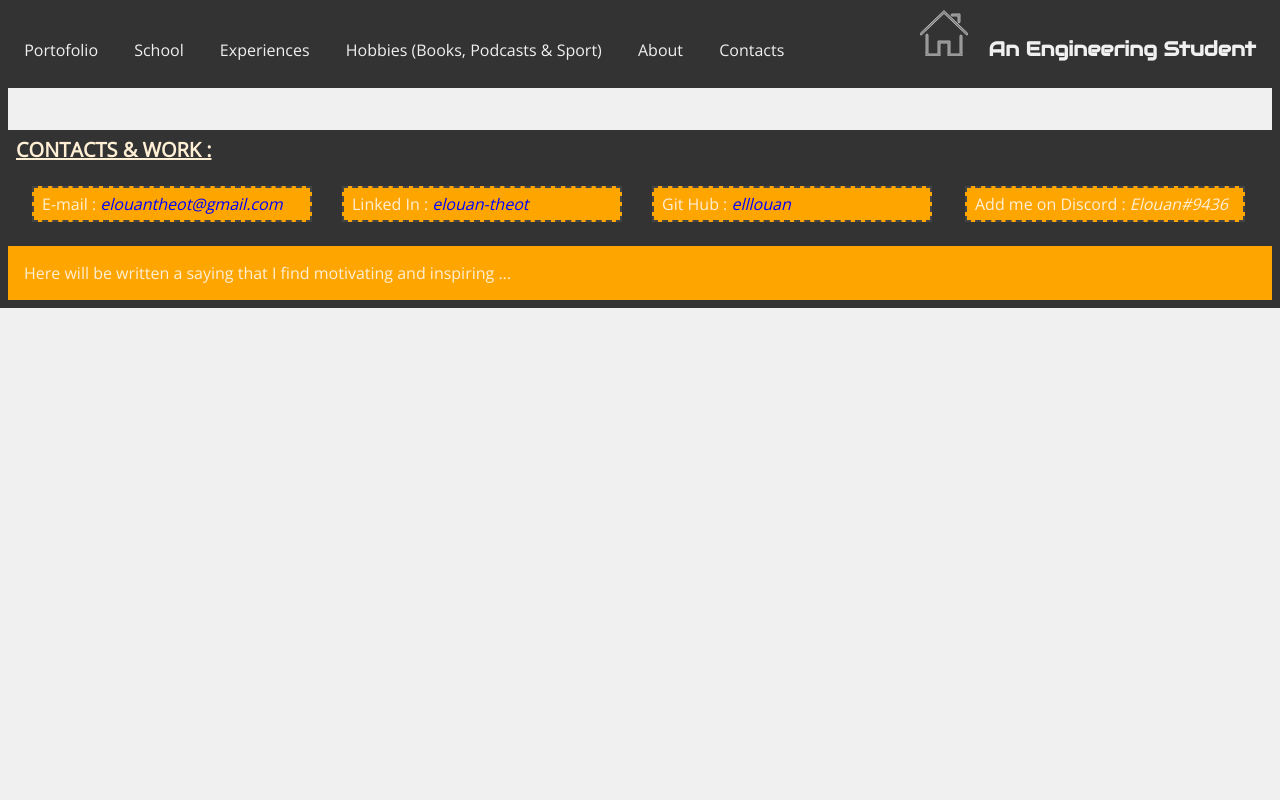
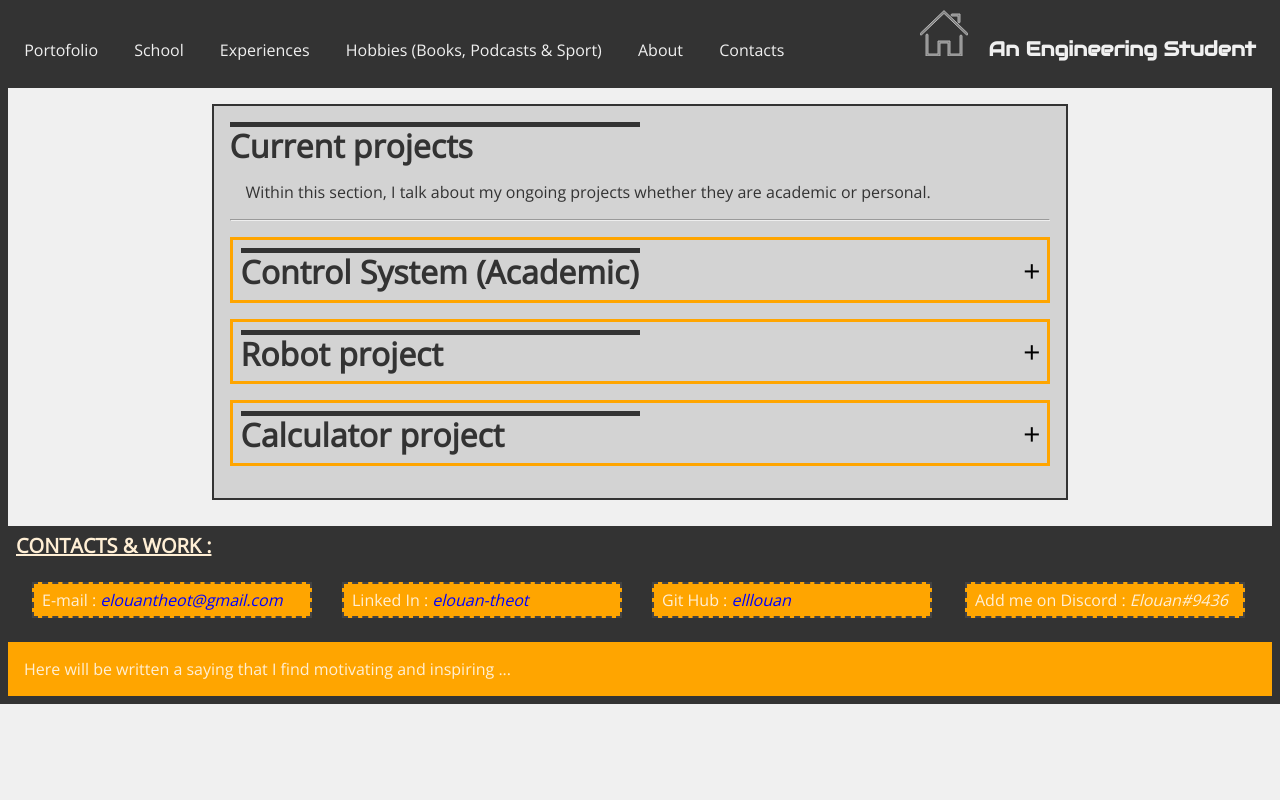
Before and after one commit to elllouan/elllouan.github.io, a plain HTML site: page currentprojects.html in a window 1280 px wide. Drawn offline with nearby package versions, Linux system fonts and the light colour scheme; files whose address does not match are found by name; a web font is replaced by a local one.

Commit message:
cuurentprojects page started

```diff
--- /dev/null
+++ b/css/currentprojetcs.css
@@ -0,0 +1,75 @@
+/* @import url("index_style.css"); */
+
+.main-container {
+    position: relative;
+}
+
+.main-container a {
+    color: #444;
+}
+
+@media screen and (min-width: 481px) {
+
+    .accordion-current-projects {
+        display: block;
+        margin-left: auto;
+        margin-right: auto;
+        width: 85%;
+        text-align: left;
+        border: 2px solid #333;
+        background-color: lightgrey;
+    }
+
+    .accordion-current-projects .current-project {
+        position: relative;
+        border: solid orange;
+        padding: 0.5rem;
+        margin: 1rem 0;
+    }
+
+    .accordion-current-projects .current-project:hover {
+        background-color: #dedede;
+    }
+
+    .accordion-current-projects .label {
+        cursor: pointer;
+        position: relative;
+    }
+
+    .accordion-current-projects .label::before {
+        content: '+';
+        color: black;
+        position: absolute;
+        top: 50%;
+        right: -1px;
+        font-size: 30px;
+        transform: translateY(-50%);
+      }
+
+    .accordion-current-projects .content {
+        position: relative;
+        background-color: #f0f0f0;
+        height: 0;
+        text-align: justify;
+        width: 98%;
+        overflow: hidden;
+        transition: 0.5s;
+      }
+
+    .accordion-current-projects .current-project.proj-active .content {
+        height: fit-content;
+        margin: 1rem 0.3rem 0.3rem 0.3rem;
+        cursor:auto;
+    }
+
+    .accordion-current-projects .current-project.proj-active .label::before {
+        content: '-';
+        font-size: 30px;
+    }
+
+    .features {
+        padding: 0 3rem;
+    }
+
+
+}
--- a/currentprojects.html
+++ b/currentprojects.html
@@ -12,6 +12,7 @@
         <link rel="stylesheet" href="generic-patterns/css/horizontalmenu.css">
         <link rel="stylesheet" href="generic-patterns/css/footer.css">
         <link rel="stylesheet" href="generic-patterns/css/main.css">
+        <link rel="stylesheet" href="css/currentprojetcs.css">
     </head>
 
     <!-- Within de web page -->
@@ -20,6 +21,48 @@
 
         <section class="main-container">
 
+            <section class="accordion-current-projects">
+
+                <h2 class="title">Current projects</h2>
+                <p>Within this section, I talk about my ongoing projects whether they are academic or personal.</p>
+                <hr>
+
+                <div class="current-project">
+                    <div class="label"> <h2>Control System (Academic)</h2>  </div>
+                    <div class="content">
+
+                    </div>
+                </div>
+
+                <div class="current-project">
+                    <div class="label"> <h2>Robot project</h2> </div>
+                    <div class="content">
+
+                    </div>
+                </div>
+
+                <div class="current-project">
+                    <div class="label"> <h2>Calculator project</h2> </div>
+                    <div class="content">
+                        <p>In this project, our goal is to develop a scripting calculator but embedded on a (NXP) microcontroller.
+                            Therefore, we use a C library called <span style="font-style: italic;">Calc</span> that can be integrated in a microcontroller
+                            and was developed to perform basic arithmetic operations.
+                            The project goes like this. We have a the PC that can communicate with the NXP board over UART. From the PC, we open a serial
+                            terminal and input math operation commands. These are received by the microcontroller which interprets them (Calc library).
+                            From there, it computes and sends back the result of the input operation over UART that ends up printed out on our serial monitor.
+                            We aim at developing further this calculator by adding new features to the system.</p>
+                            <ol class="features">
+                                <li>Load files directly from an external storage device</li>
+                                <li>Display graphs on a LCD screen</li>
+                                <li>Use the two-core feature to split up tasks: one core that handles calculations and the other one that handles display.</li>
+                                <li>Integrate more advanced math operations such as FFT or matrix operations with <span style="font-style: italic;">PowerQuad</span>.</li>
+                            </ol>
+                            <p>The NXP microcontroller we use (LPCS55S69-EVK), is a two-core microcontroller.</p>
+                        </p>
+                    </div>
+                </div>
+
+            </section>
 
 
 
--- a/js/includes.js
+++ b/js/includes.js
@@ -10,8 +10,8 @@ $(document).ready(function() {
       $(this).toggleClass("subj-active");
     });
 
-    $(".course-container").on("click", function() {
-      $(this).toggleClass("crs-active");
+    $(".current-project").on("click", function() {
+      $(this).toggleClass("proj-active");
     });
 
 });
```
